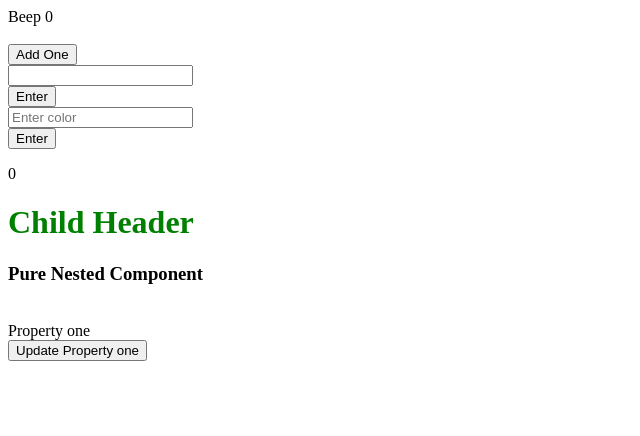
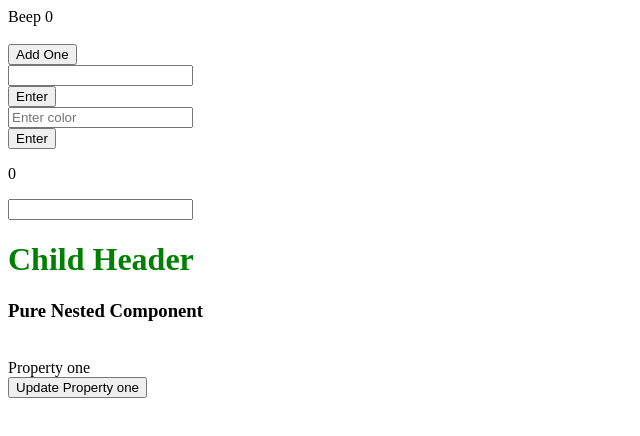
Before and after one commit to MyHKo/WebCourse, a React (Vite) app in the folder react-practice/: page / in a window 1280 px wide. Shown: the top 436 px of the page, without its empty margins (0-640 px from the left). Built offline with nearby package versions, Linux system fonts and the light colour scheme.

Commit message:
React-practice: add input to the child component

```diff
--- a/react-practice/src/Child.jsx
+++ b/react-practice/src/Child.jsx
@@ -1,10 +1,20 @@
-import React, {useContext} from "react";
+import React, {useContext, useRef} from "react";
 import {ColorContext} from "./App.jsx";
+
+const ChildInput = (props) => {
+    return (
+        <input />
+    )
+}
 
 function Child() {
     const {colorState} = useContext(ColorContext)
+    const nestedInputRef = useRef(null)
     return (
+        <>
+        <ChildInput ref={nestedInputRef}/>
         <h1 style={{color: colorState.color}}>Child Header</h1>
+        </>
     )
 }
 
```
